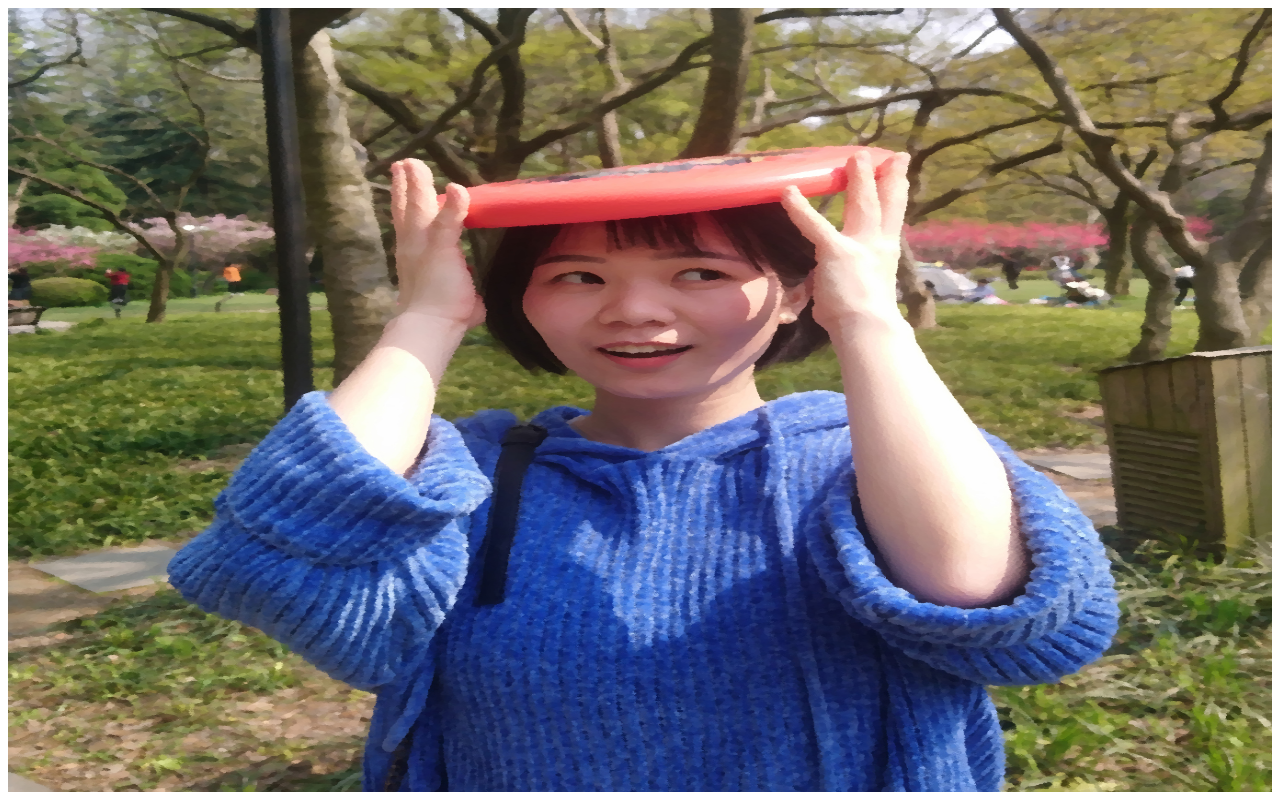
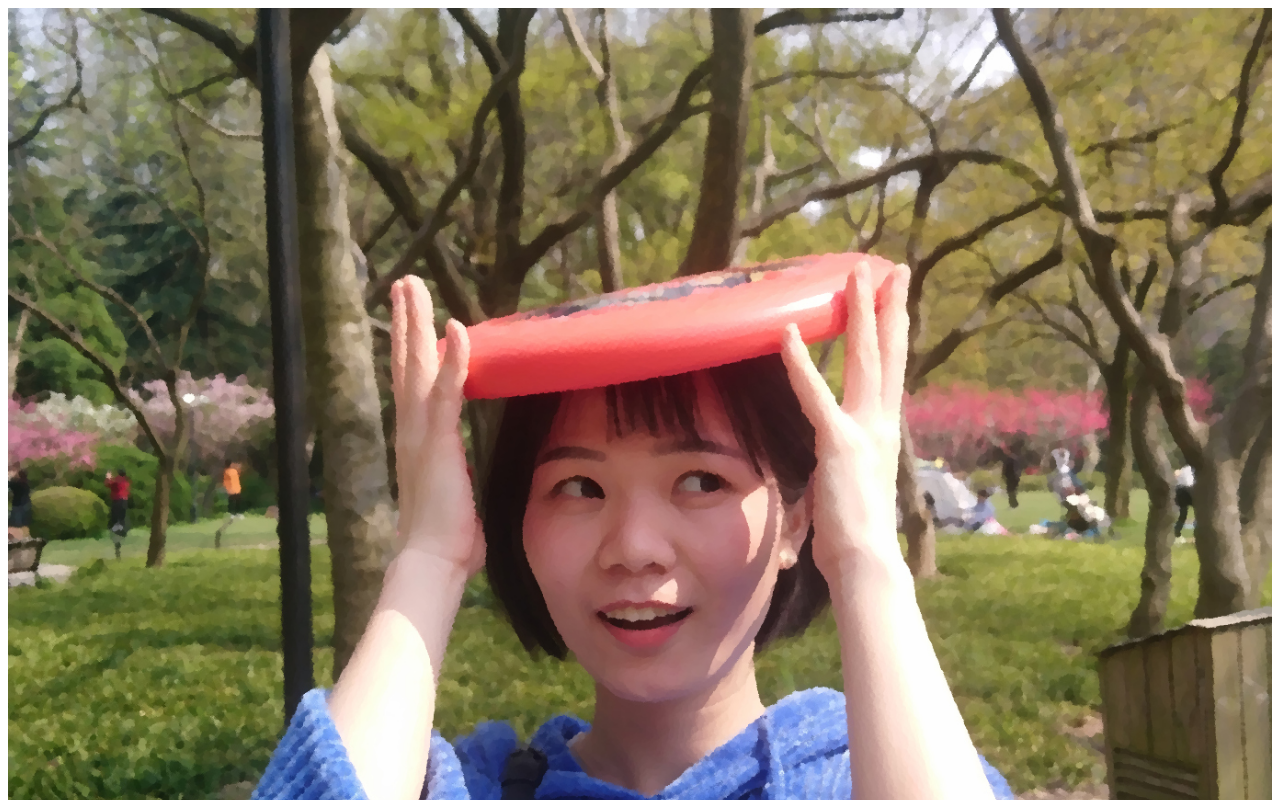
Before and after one commit to CaptainJJD/websiteP, a plain HTML site: page index.html in a window 1280 px wide. Shown: the top 800 px of the page. Drawn offline with Linux system fonts and the light colour scheme.

Commit message:
Update index.html

```diff
--- a/index.html
+++ b/index.html
@@ -1 +1 @@
-<img src="18.jpg" width="100%" height="100%">
+<img src="18.jpg" width="100%">
```
